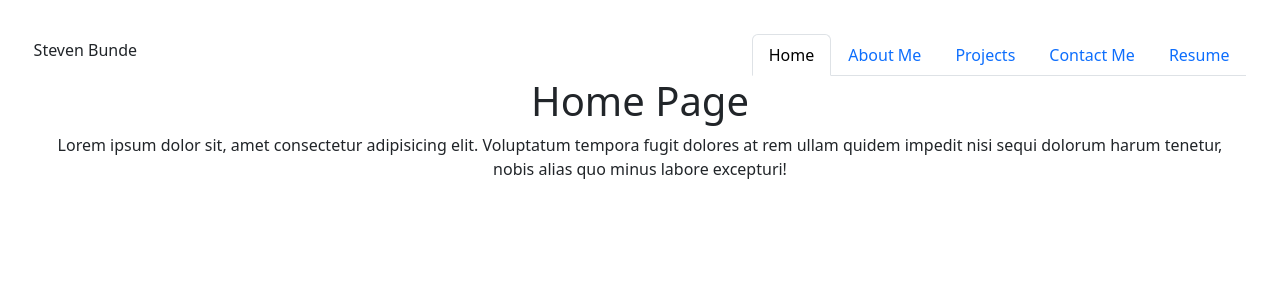
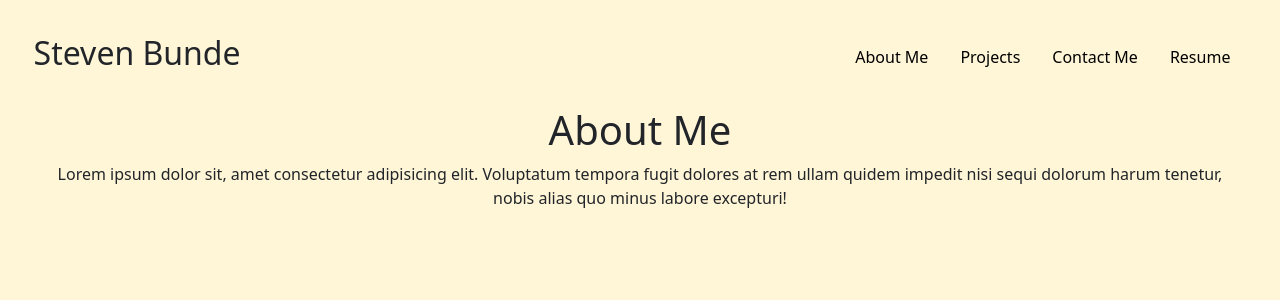
Before and after one commit to Bunde20/React-Portfolio, a React (Vite) app: page / in a window 1280 px wide. Shown: the top 300 px of the page. Built offline with nearby package versions, Linux system fonts and the light colour scheme.

Commit message:
Cleaned up some extra nav elements and added some starting styling

```diff
--- a/src/App.css
+++ b/src/App.css
@@ -1,49 +1,37 @@
 #root {
-    max-width: 1280px;
+    max-width: 100%;
     margin: 0 auto;
     padding: 2rem;
     text-align: center;
-  }
+}
 
-  .logo {
-    height: 6em;
-    padding: 1.5em;
-    will-change: filter;
-    transition: filter 300ms;
-  }
-  .logo:hover {
-    filter: drop-shadow(0 0 2em #646cffaa);
-  }
-  .logo.react:hover {
-    filter: drop-shadow(0 0 2em #61dafbaa);
-  }
+body {
+    background-color: #fff5d7 !important;
+}
 
-  @keyframes logo-spin {
-    from {
-      transform: rotate(0deg);
-    }
-    to {
-      transform: rotate(360deg);
-    }
-  }
+.nav-link {
+    color: black !important;
+    text-decoration: none !important;
+}
 
-  @media (prefers-reduced-motion: no-preference) {
-    a:nth-of-type(2) .logo {
-      animation: logo-spin infinite 20s linear;
-    }
-  }
-
-  .card {
-    padding: 2em;
-  }
-
-  .read-the-docs {
-    color: #888;
-  }
 
 #fullNav {
     display: flex;
     justify-content: space-between;
     align-items: center;
-    padding: .1rem
+    padding: .1rem;
+    margin-bottom: 1.5rem;
 }
+
+.h2 {
+    color: black !important;
+}
+
+a {
+    text-decoration: none !important;
+}
+
+a:hover {
+    color: #ff5e6c !important;
+    transform: scale(1.2);
+}
--- a/src/components/NavTabs.jsx
+++ b/src/components/NavTabs.jsx
@@ -4,22 +4,14 @@ function NavTabs() {
   const currentPage = useLocation().pathname;
 
   return (
-  <div id="fullNav" className="container-fluid ">
-    <a href="#home" className="navbar-brand h1 ">Steven Bunde</a>
+  <div id="fullNav" className="container-fluid">
+    <h2>Steven Bunde</h2>
     <span id="dpl-navbar-new-right-buttons" className="navbar-nav ms-auto d-flex flex-row"></span>
-    <ul className="nav nav-tabs nav-flex-icons ml-auto ms-auto flex-row">
+    <ul className="nav nav-flex-icons ml-auto ms-auto flex-row">
       <li className="nav-item">
         <Link
           to="/"
           className={currentPage === '/' ? 'nav-link active' : 'nav-link'}
-        >
-          Home
-        </Link>
-      </li>
-      <li className="nav-item">
-        <Link
-          to="/AboutMe"
-          className={currentPage === '/AboutMe' ? 'nav-link active' : 'nav-link'}
         >
           About Me
         </Link>
@@ -34,7 +26,7 @@ function NavTabs() {
       </li>
       <li className="nav-item">
         <Link
-          to="/Contact"
+          to="/ContactMe"
           className={currentPage === '/Contact' ? 'nav-link active' : 'nav-link'}
         >
           Contact Me
--- a/src/main.jsx
+++ b/src/main.jsx
@@ -6,7 +6,6 @@ import './App.css'
 import 'bootstrap/dist/css/bootstrap.min.css'
 
 import App from './App'
-import Home from './pages/Home'
 import AboutMe from './pages/AboutMe'
 import Projects from './pages/Projects'
 import ContactMe from './pages/ContactMe'
@@ -22,10 +21,6 @@ const router = createBrowserRouter([
     children: [
       {
         index: true,
-        element: <Home />
-      },
-      {
-        path: '/AboutMe',
         element: <AboutMe />
       },
       {
--- a/src/pages/AboutMe.jsx
+++ b/src/pages/AboutMe.jsx
@@ -1,7 +1,7 @@
 export default function AboutMe() {
     return (
         <div>
-            <h1>Home Page</h1>
+            <h1>About Me</h1>
             <p>
                 Lorem ipsum dolor sit, amet consectetur adipisicing elit. Voluptatum tempora fugit dolores at rem ullam quidem impedit nisi sequi dolorum harum tenetur, nobis alias quo minus labore excepturi!
             </p>
--- a/src/pages/ContactMe.jsx
+++ b/src/pages/ContactMe.jsx
@@ -1,7 +1,7 @@
 export default function ContactMe() {
     return (
         <div>
-            <h1>Home Page</h1>
+            <h1>Contact Me</h1>
             <p>
                 Lorem ipsum dolor sit, amet consectetur adipisicing elit. Voluptatum tempora fugit dolores at rem ullam quidem impedit nisi sequi dolorum harum tenetur, nobis alias quo minus labore excepturi!
             </p>
--- a/src/pages/Home.jsx
+++ /dev/null
@@ -1,10 +0,0 @@
-export default function Home() {
-    return (
-        <div>
-            <h1>Home Page</h1>
-            <p>
-                Lorem ipsum dolor sit, amet consectetur adipisicing elit. Voluptatum tempora fugit dolores at rem ullam quidem impedit nisi sequi dolorum harum tenetur, nobis alias quo minus labore excepturi!
-            </p>
-        </div>
-    )
-}
--- a/src/pages/Projects.jsx
+++ b/src/pages/Projects.jsx
@@ -1,7 +1,7 @@
 export default function Projects() {
     return (
         <div>
-            <h1>Home Page</h1>
+            <h1>Projects</h1>
             <p>
                 Lorem ipsum dolor sit, amet consectetur adipisicing elit. Voluptatum tempora fugit dolores at rem ullam quidem impedit nisi sequi dolorum harum tenetur, nobis alias quo minus labore excepturi!
             </p>
--- a/src/pages/Resume.jsx
+++ b/src/pages/Resume.jsx
@@ -1,7 +1,7 @@
 export default function Resume() {
     return (
         <div>
-            <h1>Home Page</h1>
+            <h1>Resume</h1>
             <p>
                 Lorem ipsum dolor sit, amet consectetur adipisicing elit. Voluptatum tempora fugit dolores at rem ullam quidem impedit nisi sequi dolorum harum tenetur, nobis alias quo minus labore excepturi!
             </p>
```
Also changed, not shown: src/index.css (added).
